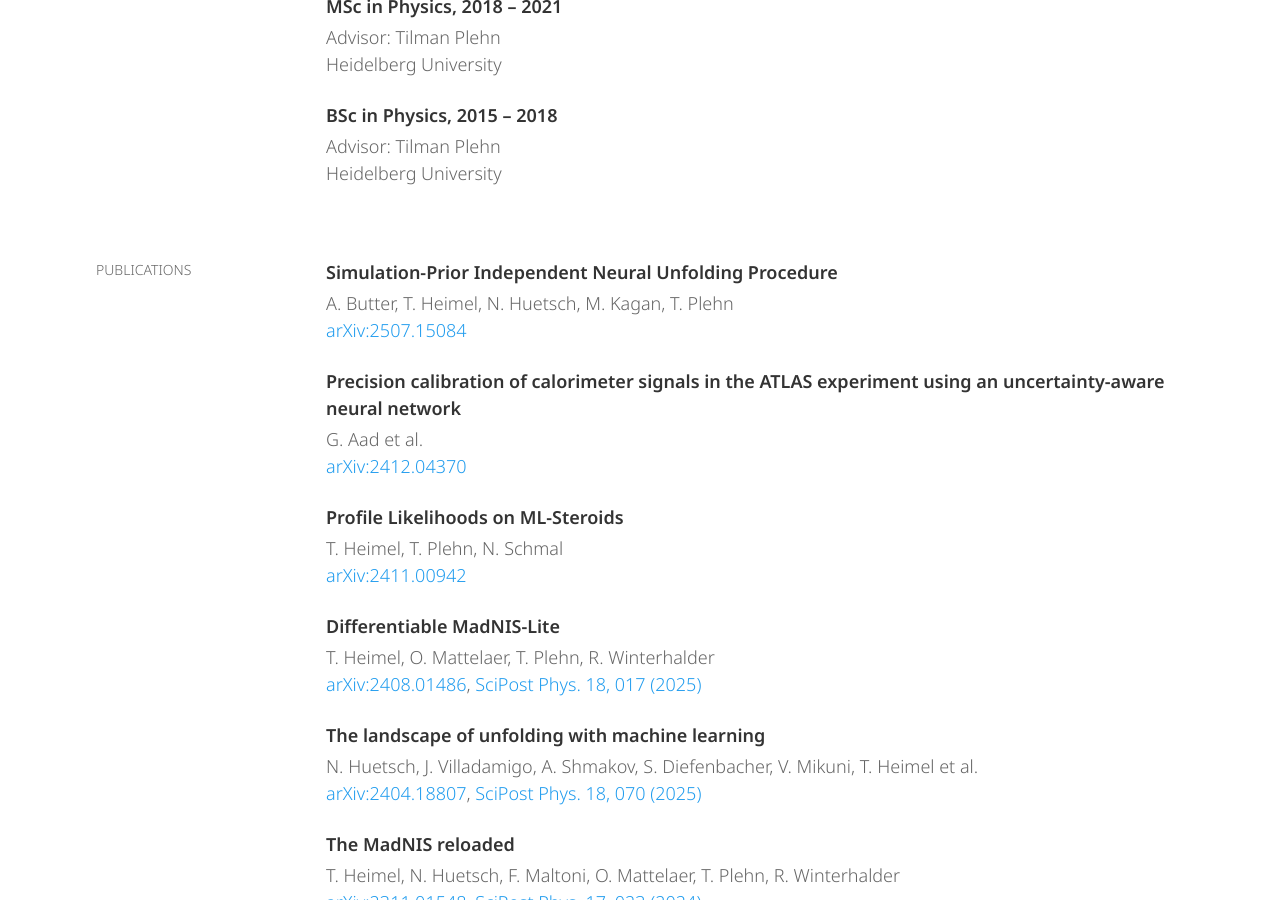
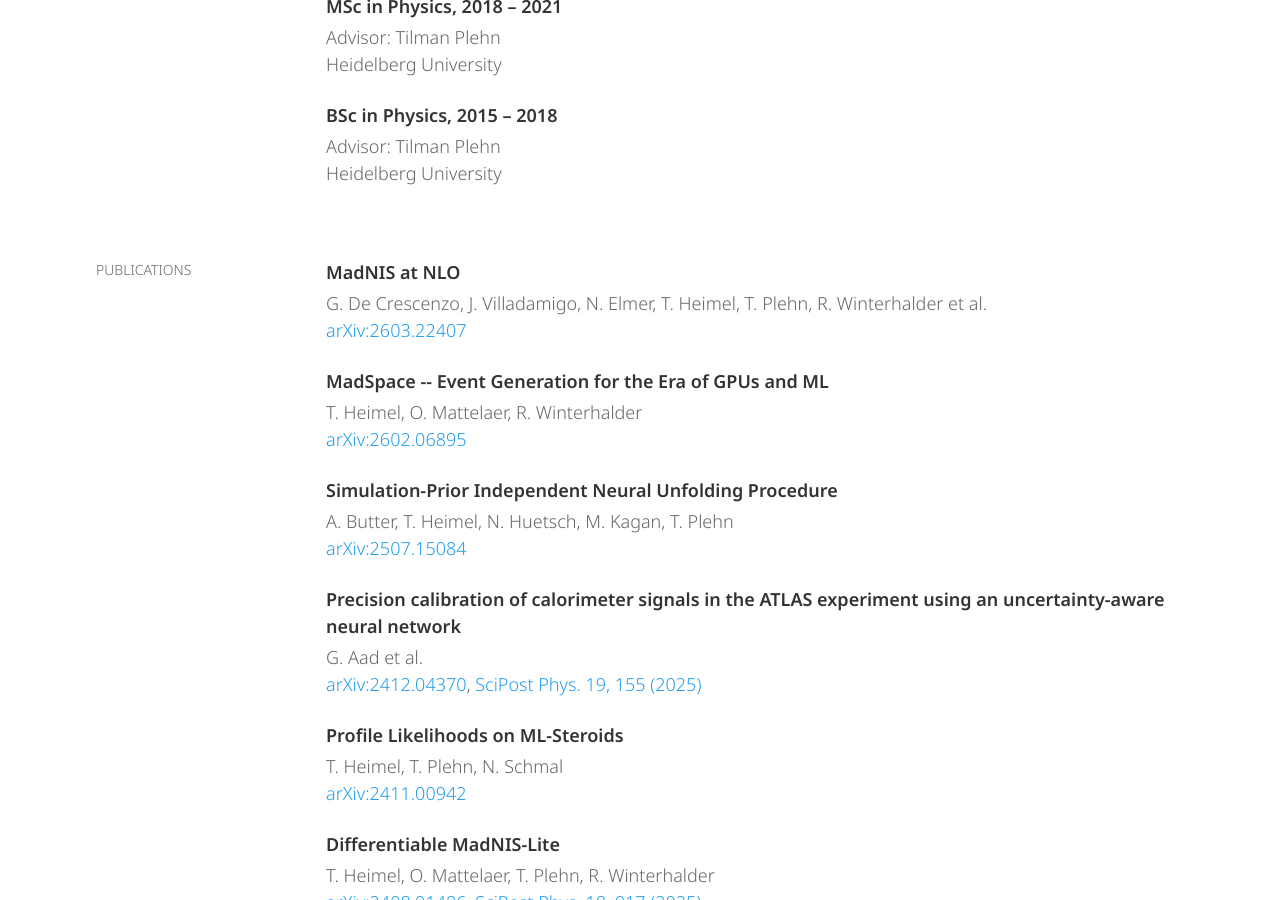
Before and after one commit to theoheimel/theoheimel.github.io, a Jekyll site: the page built from index.md, in a window 1280 px wide and 900 px high, scrolled down 810 px. Built offline with Jekyll 4.4.1, drawn with Linux system fonts in a browser that asks for light colours.

Commit message:
Update publications

```diff
--- a/_data/publications.yaml
+++ b/_data/publications.yaml
@@ -1,9 +1,17 @@
+- authors: "G. De Crescenzo, J. Villadamigo, N. Elmer, T. Heimel, T. Plehn, R. Winterhalder et al."
+  title: "MadNIS at NLO"
+  arxiv: "2603.22407"
+- authors: "T. Heimel, O. Mattelaer, R. Winterhalder"
+  title: "MadSpace -- Event Generation for the Era of GPUs and ML"
+  arxiv: "2602.06895"
 - authors: "A. Butter, T. Heimel, N. Huetsch, M. Kagan, T. Plehn"
   title: "Simulation-Prior Independent Neural Unfolding Procedure"
   arxiv: "2507.15084"
 - authors: "G. Aad et al."
   title: "Precision calibration of calorimeter signals in the ATLAS experiment using an uncertainty-aware neural network"
   arxiv: "2412.04370"
+  journal: "SciPost Phys. 19, 155 (2025)"
+  doi: "10.21468/SciPostPhys.19.6.155"
 - authors: "T. Heimel, T. Plehn, N. Schmal"
   title: "Profile Likelihoods on ML-Steroids"
   arxiv: "2411.00942"
```
